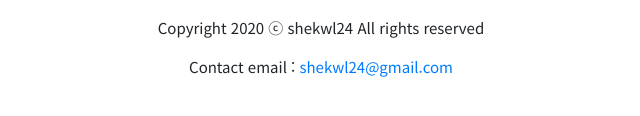
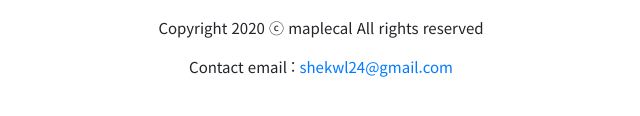
Before and after one commit to shekwl24/maplecal, a plain HTML site: page index.html in a window 1280 px wide. Shown: the part 398-514 px from the top of the page, 319-959 px from the left. Drawn offline with nearby package versions, Linux system fonts and the light colour scheme.

Commit message:
change copyright
shekwl24->maplecal (nickname -> address)

```diff
--- a/index.html
+++ b/index.html
@@ -208,7 +208,7 @@
     <!-- 머리 말 -->
     <footer>
         <p>
-            Copyright 2020 ⓒ shekwl24 All rights reserved
+            Copyright 2020 ⓒ maplecal All rights reserved
         </p>
         <p>
             Contact email : <a href="mailto:shekwl24@gmail.com">shekwl24@gmail.com</a>
```
